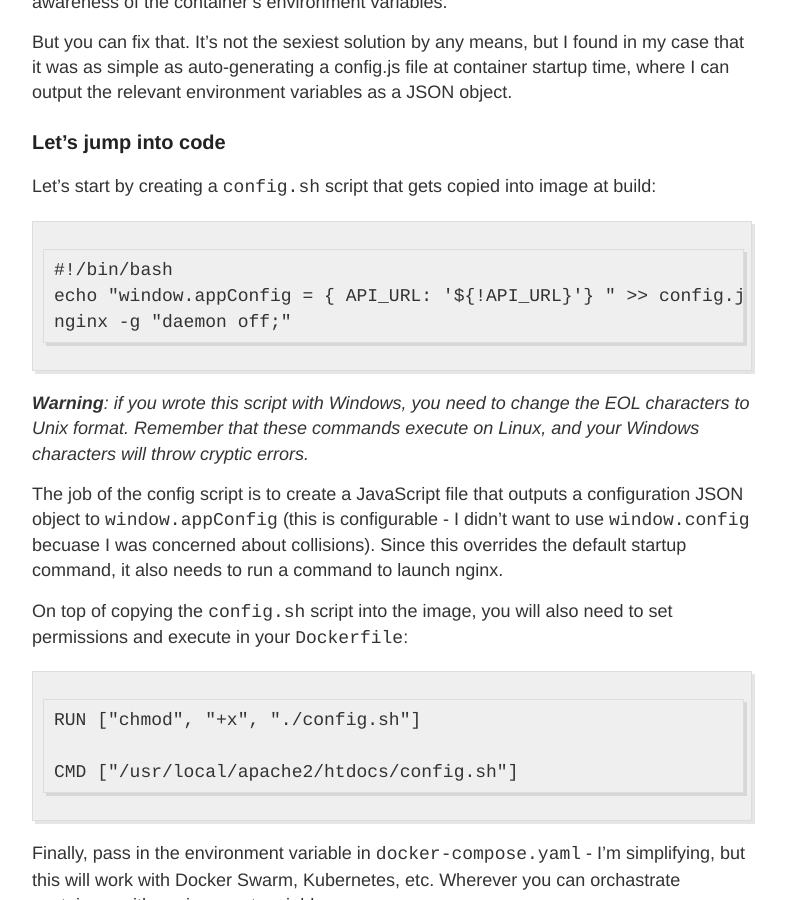
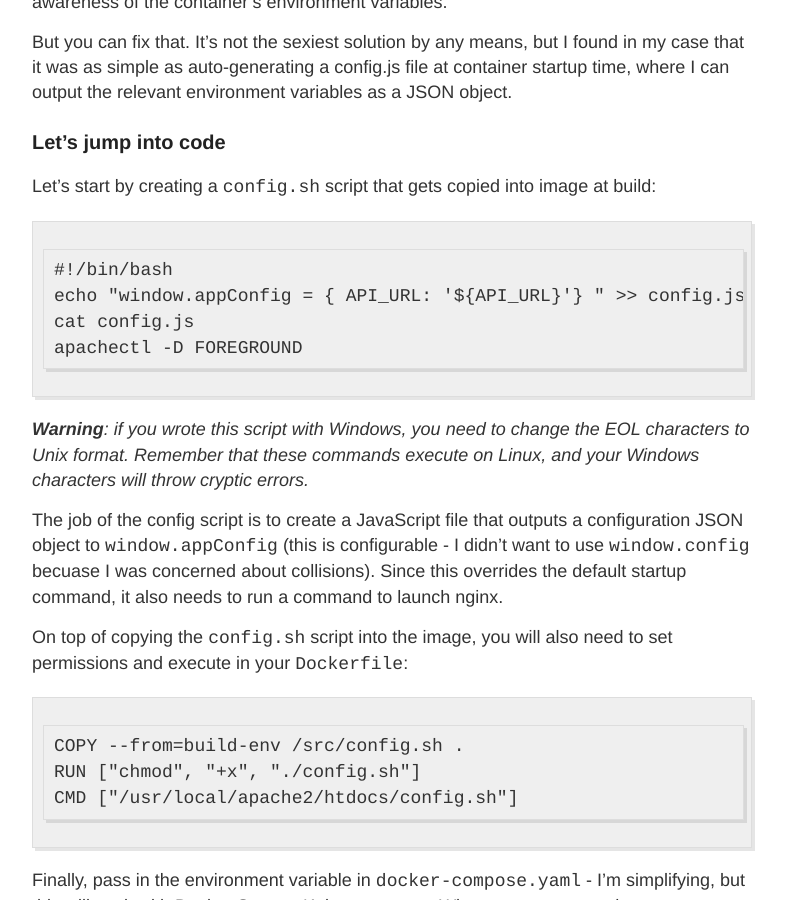
Before and after one commit to brbarnett/brbarnett.github.io, a Jekyll site: the page built from _posts/2018-5-18-accessing-environment-variables-from-a-webpack-bundle-in-a-docker-container.md, in a window 1280 px wide and 900 px high, scrolled down 546 px. Shown: the whole window, without its empty margins (248-1034 px from the left). Built offline with Jekyll 4.4.1, drawn with Linux system fonts in a browser that asks for light colours; comment, search, counter and statistics services are not loaded.

Commit message:
httpd fixes

````diff
--- a/_posts/2018-5-18-accessing-environment-variables-from-a-webpack-bundle-in-a-docker-container.md
+++ b/_posts/2018-5-18-accessing-environment-variables-from-a-webpack-bundle-in-a-docker-container.md
@@ -14,8 +14,9 @@ But you can fix that. It's not the sexiest solution by any means, but I found in
 Let's start by creating a `config.sh` script that gets copied into image at build:
 ```
 #!/bin/bash
-echo "window.appConfig = { API_URL: '${!API_URL}'} " >> config.js
-nginx -g "daemon off;"
+echo "window.appConfig = { API_URL: '${API_URL}'} " >> config.js
+cat config.js
+apachectl -D FOREGROUND
 ```
 
 _**Warning**: if you wrote this script with Windows, you need to change the EOL characters to Unix format. Remember that these commands execute on Linux, and your Windows characters will throw cryptic errors._
@@ -24,8 +25,8 @@ The job of the config script is to create a JavaScript file that outputs a confi
 
 On top of copying the `config.sh` script into the image, you will also need to set permissions and execute in your `Dockerfile`:
 ```
+COPY --from=build-env /src/config.sh .
 RUN ["chmod", "+x", "./config.sh"]
-
 CMD ["/usr/local/apache2/htdocs/config.sh"]
 ```
 
````
